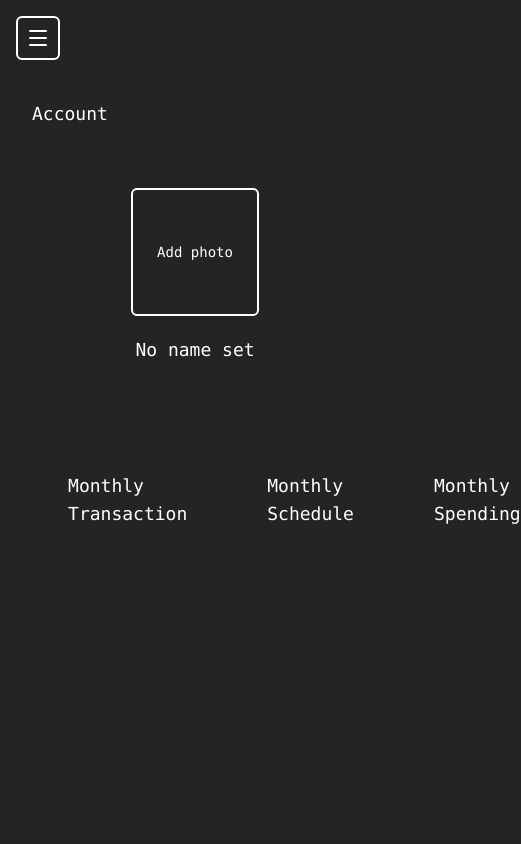
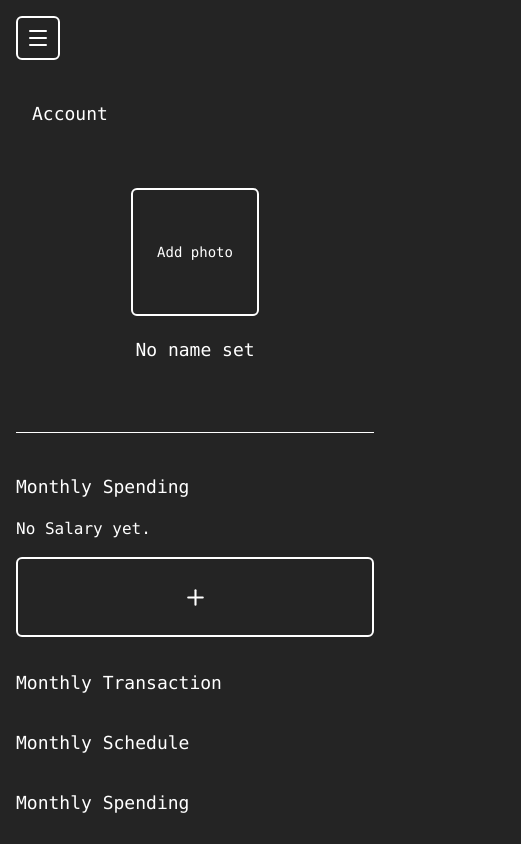
Before and after one commit to Ein-shen/Finance_tracker, a React (Vite) app in the folder client/: page /dashboard/account in a window 390 px wide. Shown: the whole page, 521 px wide, since content can reach past the window. Built offline with nearby package versions, Linux system fonts and the light colour scheme; no server answers.

Commit message:
added new changes in the account where it is responsive aligned and its look nice

```diff
--- a/client/src/pages/user/Account.jsx
+++ b/client/src/pages/user/Account.jsx
@@ -148,7 +148,7 @@ export const Account = () => {
       </div>
 
 
-      <div className=' pt-15'/>
+      <div className='theme-bg border-b theme-border pt-15'/>
 
 
         <div className='flex flex-row pt-10 items-center justify-center '>
--- a/client/src/pages/user/Salary.jsx
+++ b/client/src/pages/user/Salary.jsx
@@ -174,11 +174,10 @@ export const Salary = () => {
 
   return (
     <div className='w-full flex justify-center'>
-      <div className='flex flex-row gap-20'>
-
+      <div className='grid grid-cols-1 sm:grid-cols-2 xl:grid-cols-4 gap-8 w-full'>
 
         {/* SALARY DISPLAY */}
-        <div className="space-y-4 px-4 sm:px-8 md:px-12 lg:px-20">
+        <div className="space-y-4">
 
           <h1 className='font-mono text-lg'>
             Monthly Spending
```
